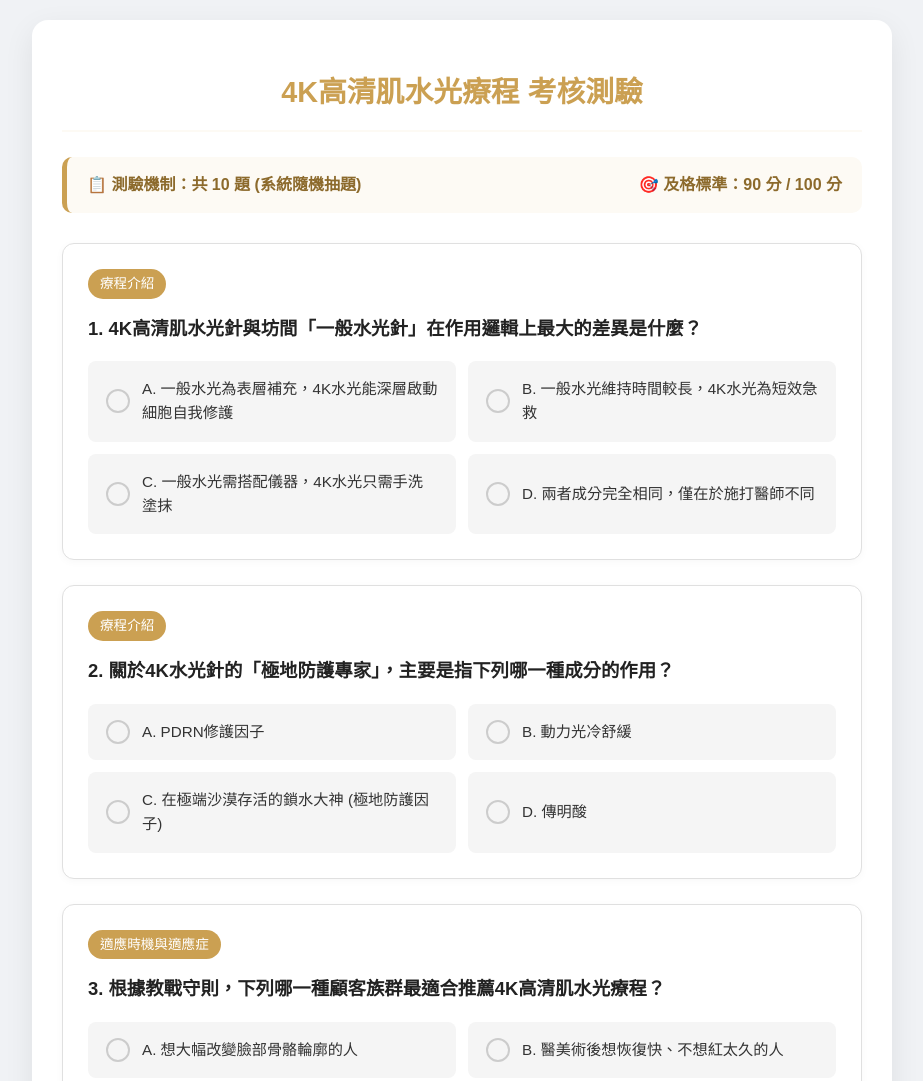
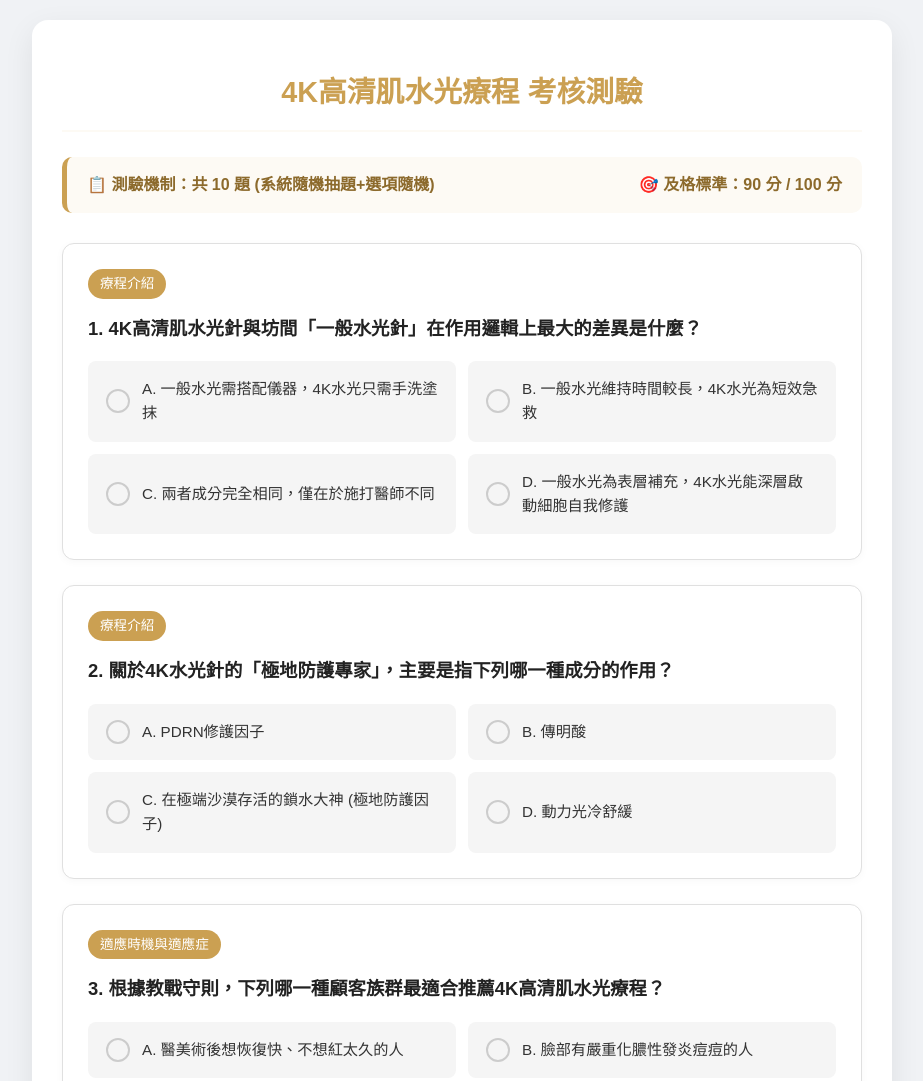
Before and after one commit to machbubu611-dot/mega-clinic-quiz, a plain HTML site: page index.html in a window 1280 px wide. Shown: the top 1081 px of the page, without its empty margins (178-1101 px from the left). Drawn offline with Linux system fonts and the light colour scheme.

Commit message:
更換答案為隨機順序

```diff
--- a/index.html
+++ b/index.html
@@ -107,11 +107,9 @@
         .option-label:hover {
             background: var(--primary-light);
         }
-        /* Hide the default radio button */
         .option-label input[type="radio"] {
             display: none;
         }
-        /* Custom radio button */
         .custom-radio {
             width: 20px;
             height: 20px;
@@ -213,7 +211,7 @@
 <div class="container">
     <h1>4K高清肌水光療程 考核測驗</h1>
     <div class="info-bar">
-        <span>📋 測驗機制：共 10 題 (系統隨機抽題)</span>
+        <span>📋 測驗機制：共 10 題 (系統隨機抽題+選項隨機)</span>
         <span>🎯 及格標準：90 分 / 100 分</span>
     </div>
 
@@ -344,7 +342,7 @@ const questionBank = {
         },
         {
             q: "為了建立長期客製化保養觀念，對於「療程規劃」的建議話術為何？",
-            options: ["建議每週做一次，連續做半年最好", "治療期一個月一次，保養期2-3個月一次，建議3次為一療程", "只要做一次就可以解決所有問題，不需要買療程", "療程時間隨意，客人有空想來再來就好"],
+            options: ["建議每週做一次，連續做半年最好", "治療期一個月一次，保養期2-3個月一次，建議3次為一療程", "只要做一次解決所有問題，不需要買療程", "療程時間隨意，客人有空想來再來就好"],
             ans: 1,
             exp: "不要講「你要買療程比較便宜」，應改講「治療期時一個月一次，肌膚狀態好時轉為保養期2-3個月一次就好，我們療程規劃是建議3次為一個療程」。"
         },
@@ -408,13 +406,26 @@ function generateQuiz() {
         const selected = shuffled.slice(0, 2);
 
         selected.forEach(q => {
-            selectedQuestions.push({...q, section});
+            // 隨機更換選項順序
+            let originalOptions = q.options.map((text, index) => ({ text, isCorrect: index === q.ans }));
+            let shuffledOptions = [...originalOptions].sort(() => Math.random() - 0.5);
+
+            // 找出新的正確答案索引
+            const newAnsIndex = shuffledOptions.findIndex(opt => opt.isCorrect);
+
+            const questionInstance = {
+                ...q,
+                options: shuffledOptions.map(o => o.text),
+                ans: newAnsIndex,
+                section
+            };
+            selectedQuestions.push(questionInstance);
 
             const qDiv = document.createElement('div');
             qDiv.className = 'question-card';
 
             let optionsHTML = '';
-            q.options.forEach((opt, i) => {
+            questionInstance.options.forEach((opt, i) => {
                 optionsHTML += `
                     <label class="option-label" id="label-q${qIndex}-opt${i}">
                         <input type="radio" name="q${qIndex}" value="${i}" onchange="updateSelection('q${qIndex}')">
@@ -436,10 +447,9 @@ function generateQuiz() {
     }
 }
 
-// 點擊選項時的高亮效果
 window.updateSelection = function(groupName) {
-    const labels = document.querySelectorAll(`input[name="${groupName}"]`);
-    labels.forEach((radio, idx) => {
+    const radios = document.querySelectorAll(`input[name="${groupName}"]`);
+    radios.forEach((radio, idx) => {
         const parent = document.getElementById(`label-${groupName}-opt${idx}`);
         if(radio.checked) {
             parent.classList.add('selected');
@@ -447,7 +457,6 @@ window.updateSelection = function(groupName) {
             parent.classList.remove('selected');
         }
     });
-    // 隱藏錯誤提示（如果有的話）
     document.getElementById('error-msg').style.display = 'none';
 }
 
@@ -485,7 +494,6 @@ window.submitQuiz = function() {
         expDiv.innerHTML = resultHTML;
         expDiv.style.display = 'block';
 
-        // 鎖定表單，標示正確答案
         const radios = document.querySelectorAll(`input[name="q${index}"]`);
         radios.forEach((r, idx) => {
             r.disabled = true;
@@ -497,7 +505,6 @@ window.submitQuiz = function() {
         });
     });
 
-    // 顯示分數與結果
     document.getElementById('submit-btn').style.display = 'none';
     const resultContainer = document.getElementById('result-container');
     const finalScore = document.getElementById('final-score');
@@ -510,20 +517,18 @@ window.submitQuiz = function() {
     if (score >= 90) {
         resultContainer.className = 'pass';
         resultStatus.innerText = '🎉 恭喜通過測驗！';
-        resultMsg.innerText = '您已完全掌握 4K高清肌水光療程的專業知識與銷售心法。';
+        resultMsg.innerText = '您已完全掌握 4K高清肌水光療程的專業知識。';
     } else {
         resultContainer.className = 'fail';
         resultStatus.innerText = '⚠ 未達及格標準';
-        resultMsg.innerText = '請查閱上方錯誤題目的解析，並重新複習 SOP 與教戰手冊後再次挑戰！';
+        resultMsg.innerText = '請複習錯誤題目的解析後，再次挑戰！';
     }
 
-    // 平滑捲動到底部觀看成績
     setTimeout(() => {
         resultContainer.scrollIntoView({ behavior: 'smooth', block: 'end' });
     }, 100);
 }
 
-// 初始化執行
 window.onload = generateQuiz;
 </script>
 </body>
```
